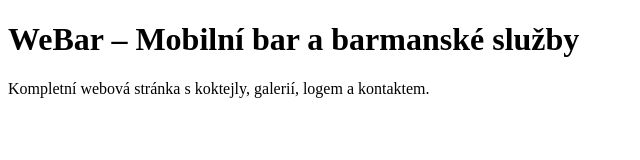
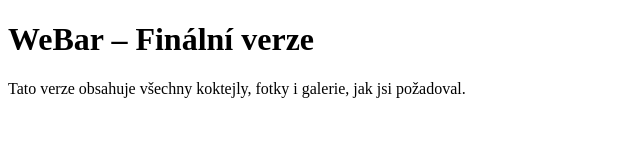
Before and after one commit to WeBar1/WeBar1, a plain HTML site: page index.html in a window 1280 px wide. Shown: the whole page, without its empty margins (0-640 px from the left). Drawn offline with Linux system fonts and the light colour scheme.

Commit message:
Add files via upload

```diff
--- a/index.html
+++ b/index.html
@@ -7,7 +7,7 @@
   <title>WeBar</title>
 </head>
 <body>
-  <h1>WeBar – Mobilní bar a barmanské služby</h1>
-  <p>Kompletní webová stránka s koktejly, galerií, logem a kontaktem.</p>
+  <h1>WeBar – Finální verze</h1>
+  <p>Tato verze obsahuje všechny koktejly, fotky i galerie, jak jsi požadoval.</p>
 </body>
 </html>
```
